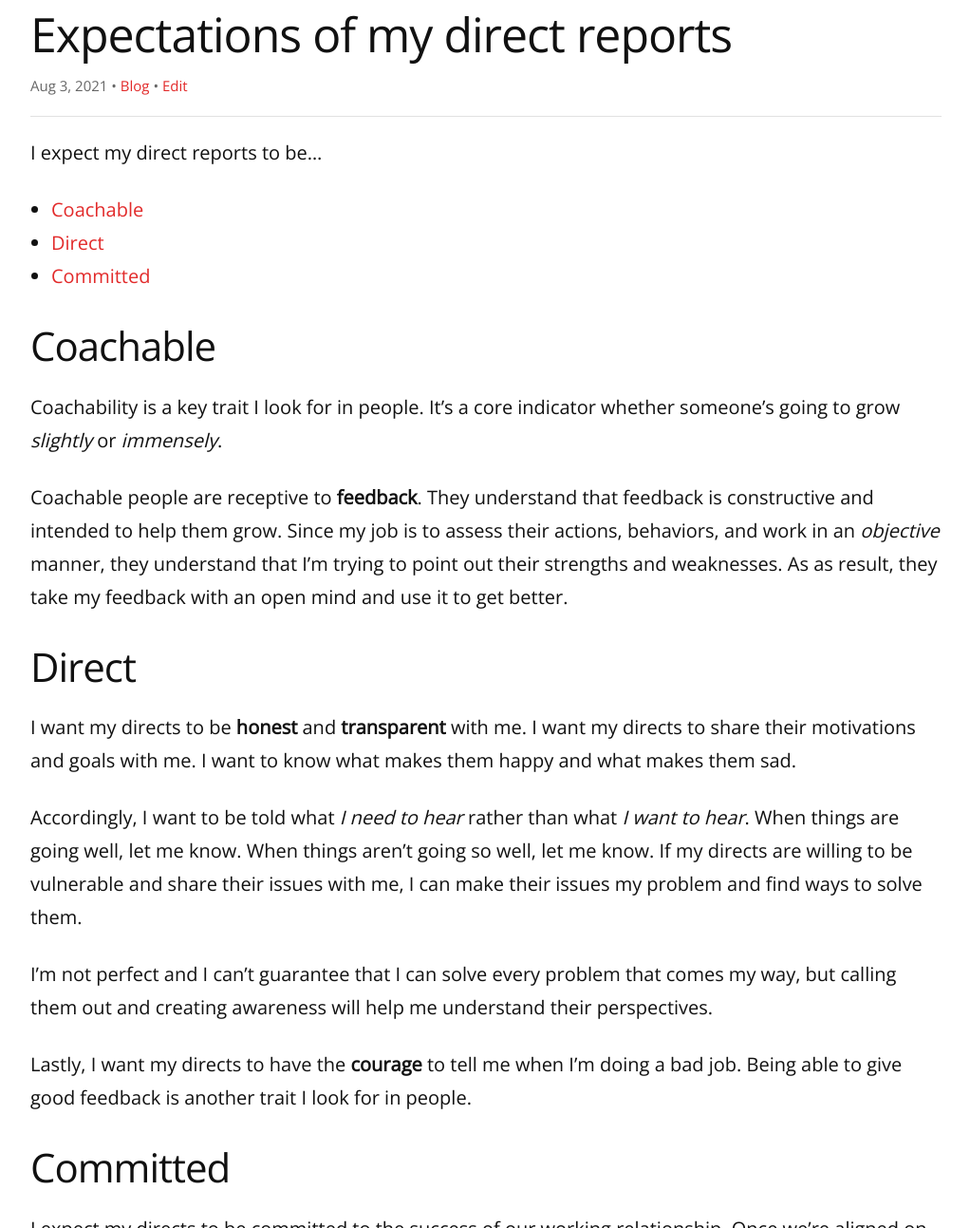
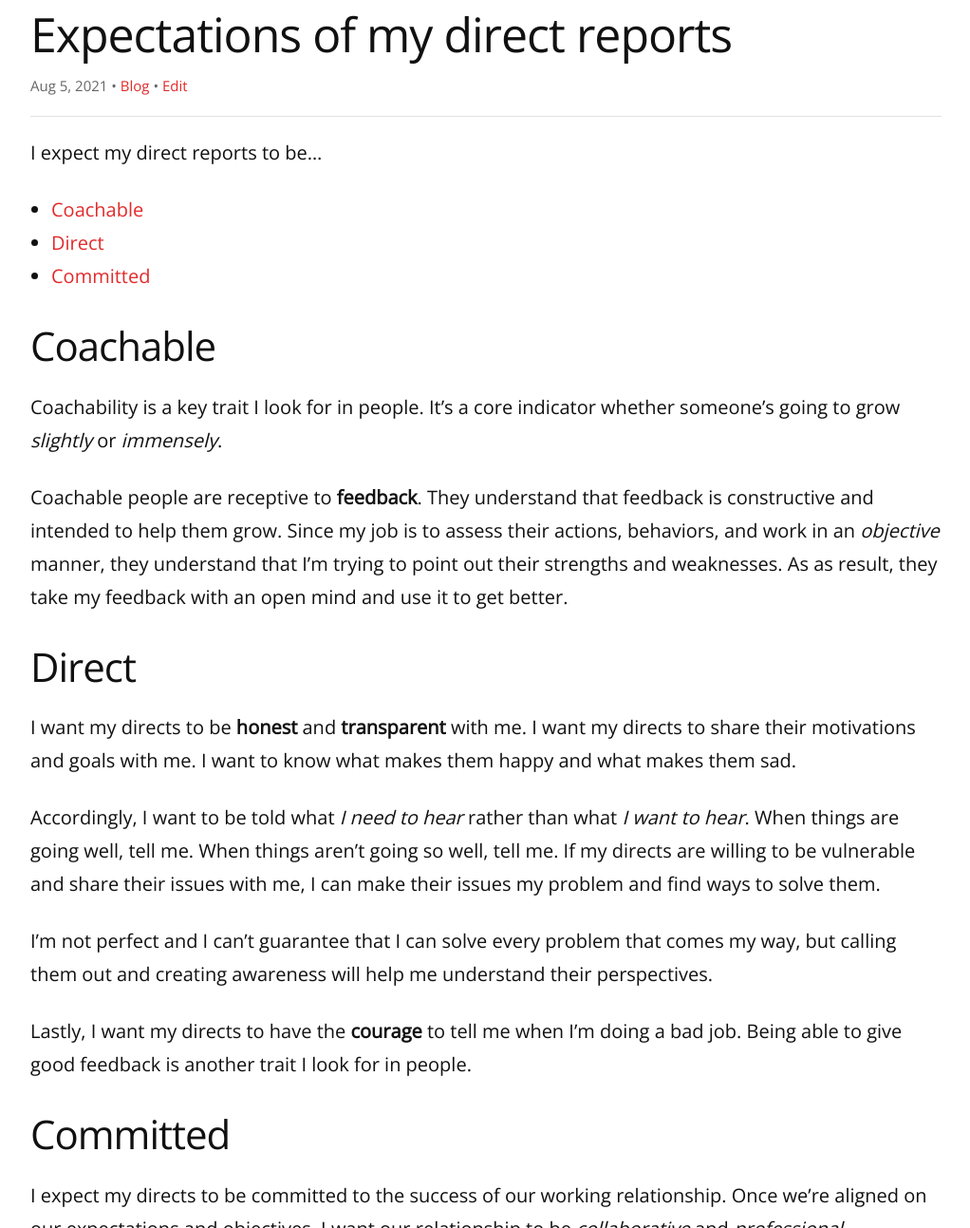
Before and after one commit to remarkablemark/remarkablemark.github.io, a Jekyll site: the page built from _posts/2021/2021-08-01-expectations-of-my-directs.md, in a window 1280 px wide and 1400 px high, cut to the strip 107-1400 px from the top of the window. Shown: the whole strip at 95% size, without its empty margins (128-1150 px from the left). Built offline with Jekyll 4.4.1, drawn with Linux system fonts in a browser that asks for light colours; comment, search, counter and statistics services are not loaded.

Commit message:
chore(posts): update "Expectations of my direct reports"
Post: 2021-08-01-expectations-of-my-directs.md

Improve wording of some sentences.

https://remarkablemark.medium.com/expectations-of-my-direct-reports-a24ee1e07564

```diff
--- a/_posts/2021/2021-08-01-expectations-of-my-directs.md
+++ b/_posts/2021/2021-08-01-expectations-of-my-directs.md
@@ -23,7 +23,7 @@
 
 I want my directs to be **honest** and **transparent** with me. I want my directs to share their motivations and goals with me. I want to know what makes them happy and what makes them sad.
 
-Accordingly, I want to be told what _I need to hear_ rather than what _I want to hear_. When things are going well, let me know. When things aren't going so well, let me know. If my directs are willing to be vulnerable and share their issues with me, I can make their issues my problem and find ways to solve them.
+Accordingly, I want to be told what _I need to hear_ rather than what _I want to hear_. When things are going well, tell me. When things aren't going so well, tell me. If my directs are willing to be vulnerable and share their issues with me, I can make their issues my problem and find ways to solve them.
 
 I'm not perfect and I can't guarantee that I can solve every problem that comes my way, but calling them out and creating awareness will help me understand their perspectives.
 
```
Also changed, not shown: other parts of _posts/2021/2021-08-01-expectations-of-my-directs.md (+1 -1 lines).
